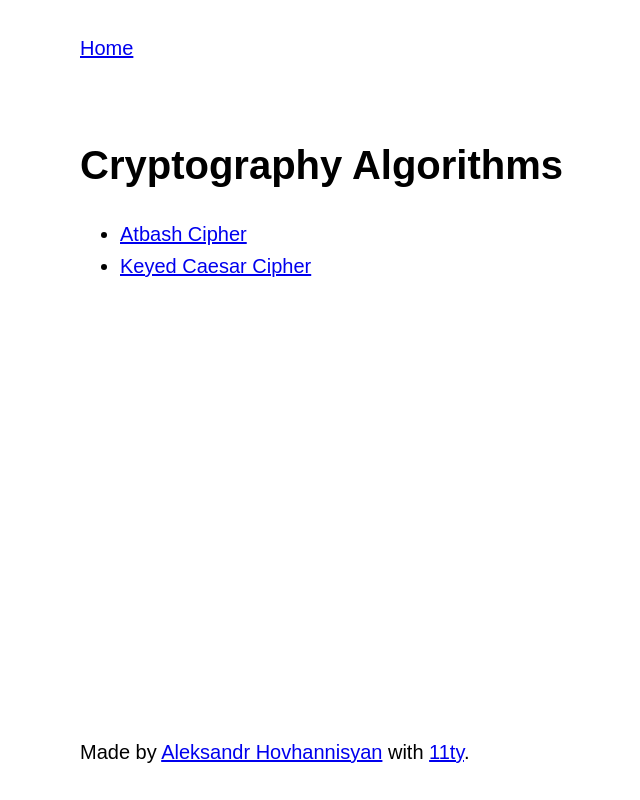
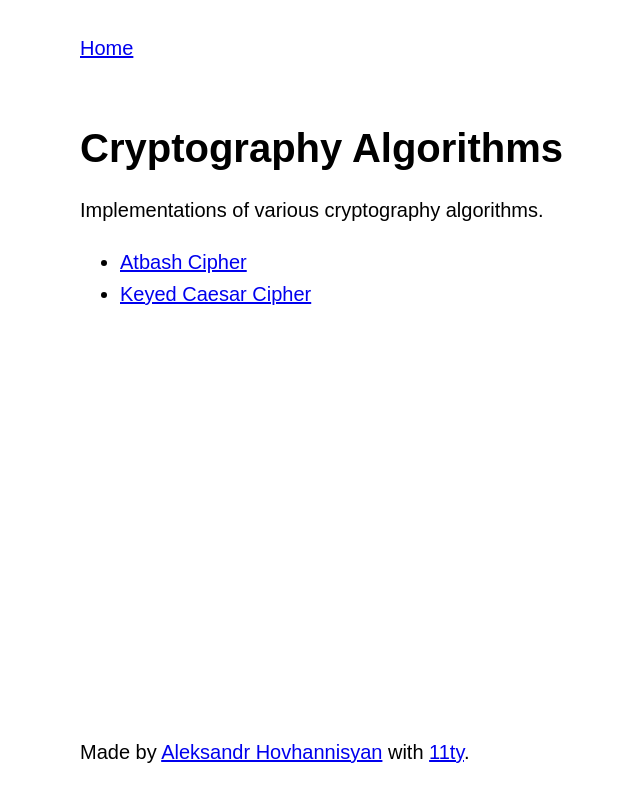
Before and after one commit to AleksandrHovhannisyan/serverless-cryptography-algorithms, an Eleventy site: page src/index.html in a window 1280 px wide. Shown: the whole page, without its empty margins (256-896 px from the left). Built offline with nearby package versions, Linux system fonts and the light colour scheme; Eleventy itself is replaced by a stand-in of ours; files that its build step writes are made by us from their sources.

Commit message:
Add site description and heading styles

```diff
--- a/src/_data/site.json
+++ b/src/_data/site.json
@@ -1,6 +1,6 @@
 {
     "title": "Cryptography Algorithms",
-    "description": "Play with your favorite codes and ciphers.",
+    "description": "Implementations of various cryptography algorithms.",
     "keywords": ["cryptography", "ciphers", "codes"],
     "author": "Aleksandr Hovhannisyan"
 }
--- a/src/_includes/default.html
+++ b/src/_includes/default.html
@@ -39,6 +39,14 @@
         h2,
         h3 {
             line-height: 1.3;
+        }
+        h1,
+        h2,
+        h3,
+        h4,
+        h5,
+        h6 {
+            margin-block: 0.25em;
         }
         input,
         select,
--- a/src/index.html
+++ b/src/index.html
@@ -4,6 +4,7 @@ permalink: /
 ---
 
 <h1>{{ site.title }}</h1>
+<p>{{ site.description }}</p>
 <nav>
   <ul>
     {% for algorithm in collections.algorithms %}
```
